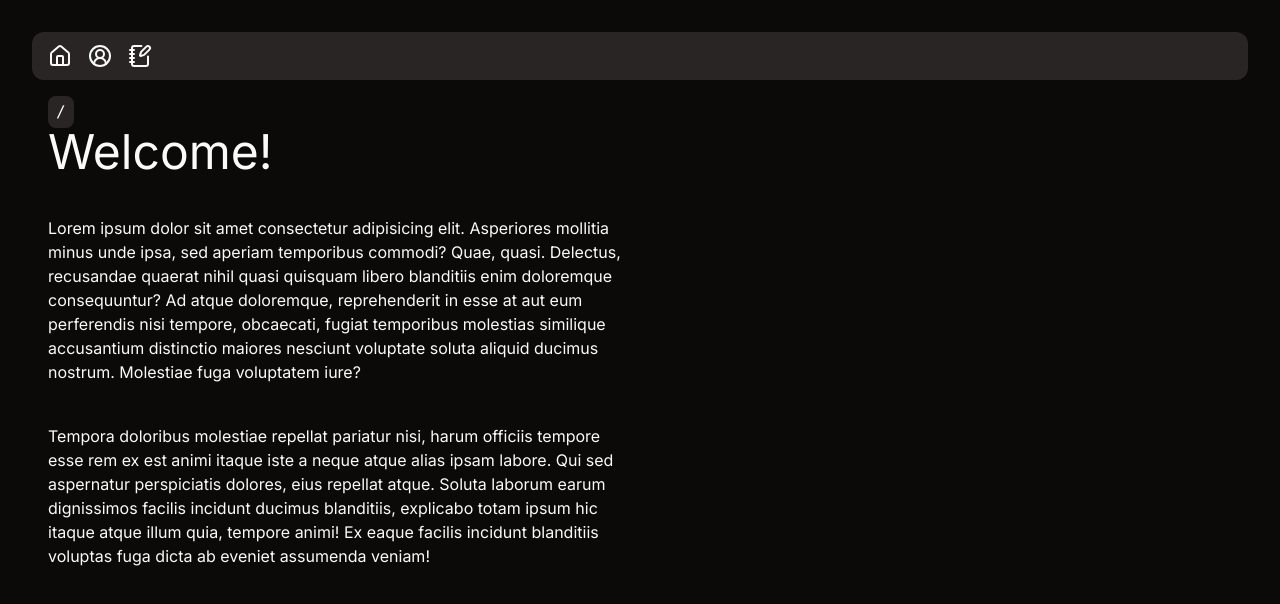
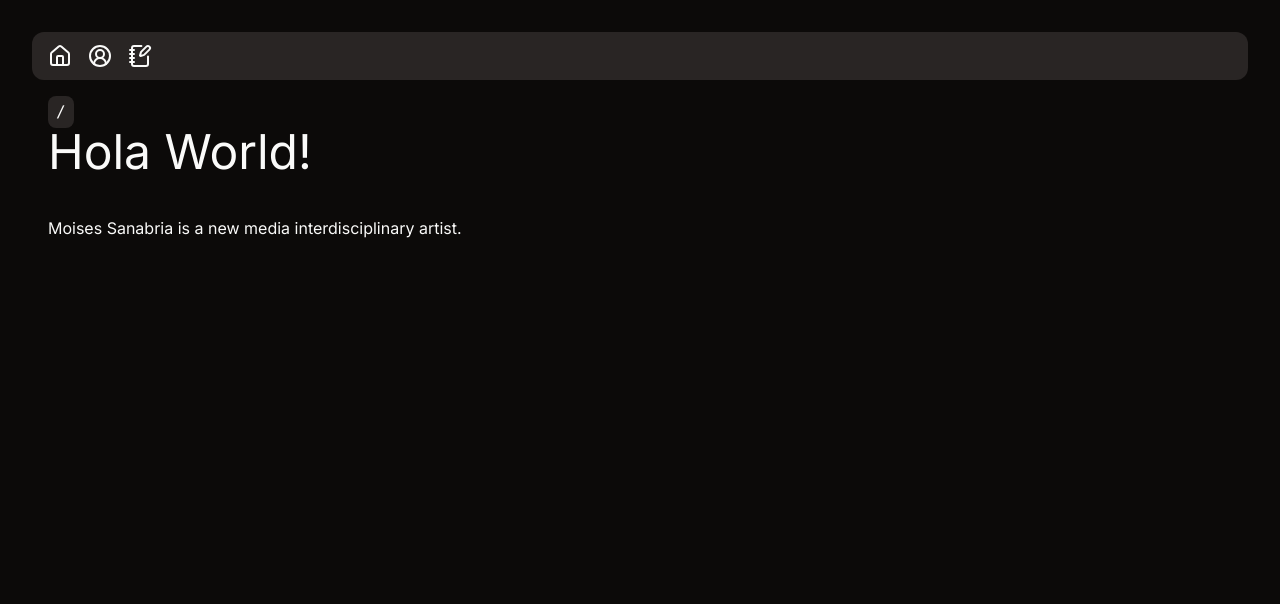
Before and after one commit to moisestech/moises, a Next.js app: page / in a window 1280 px wide. Shown: the top 604 px of the page. Built offline with nearby package versions, Linux system fonts and the light colour scheme.

Commit message:
update copy continue testing deployment

```diff
--- a/package.json
+++ b/package.json
@@ -19,7 +19,7 @@
     "tailwindcss-animate": "^1.0.7"
   },
   "devDependencies": {
-    "@types/node": "^20",
+    "@types/node": "^20.14.2",
     "@types/react": "^18",
     "@types/react-dom": "^18",
     "eslint": "^8",
--- a/src/app/about/page.tsx
+++ b/src/app/about/page.tsx
@@ -2,19 +2,12 @@ export default async function About() {
     return (
         <div className="flex flex-col gap-10">
             <h1 className="text-5xl">About</h1>
-            <p className="w-1/2">Lorem ipsum dolor sit amet consectetur adipisicing elit. Asperiores mollitia minus unde ipsa, sed aperiam temporibus commodi? Quae, quasi. Delectus, recusandae quaerat nihil quasi quisquam libero blanditiis enim doloremque consequuntur?
-                Ad atque doloremque, reprehenderit in esse at aut eum perferendis nisi tempore, obcaecati, fugiat temporibus molestias similique accusantium distinctio maiores nesciunt voluptate soluta aliquid ducimus nostrum. Molestiae fuga voluptatem iure?
+            <h2>Moises Sanabria</h2>
+            <p className="w-1/2">
+                Venezuelan-born, Miami-based Moises Sanabria is an interdisciplinary artist whose work extends dialectics of machine philosophy alongside trends in memetics and branding through the context of networked social-media life. Moises' work is philosophical and political, joining academic aesthetics with internet meme cultures. His practice is deeply entangled with digital newness, live-streaming, new media, machine learning, and installation to connect science advancement with art further.
             </p>
             <p className="w-1/2">
-                Tempora doloribus molestiae repellat pariatur nisi, harum officiis tempore esse rem ex est animi itaque iste a neque atque alias ipsam labore. Qui sed aspernatur perspiciatis dolores, eius repellat atque.
-                Soluta laborum earum dignissimos facilis incidunt ducimus blanditiis, explicabo totam ipsum hic itaque atque illum quia, tempore animi! Ex eaque facilis incidunt blanditiis voluptas fuga dicta ab eveniet assumenda veniam!
-            </p>
-            <p className="w-1/2">Lorem ipsum dolor sit amet consectetur adipisicing elit. Asperiores mollitia minus unde ipsa, sed aperiam temporibus commodi? Quae, quasi. Delectus, recusandae quaerat nihil quasi quisquam libero blanditiis enim doloremque consequuntur?
-                Ad atque doloremque, reprehenderit in esse at aut eum perferendis nisi tempore, obcaecati, fugiat temporibus molestias similique accusantium distinctio maiores nesciunt voluptate soluta aliquid ducimus nostrum. Molestiae fuga voluptatem iure?
-            </p>
-            <p className="w-1/2">
-                Tempora doloribus molestiae repellat pariatur nisi, harum officiis tempore esse rem ex est animi itaque iste a neque atque alias ipsam labore. Qui sed aspernatur perspiciatis dolores, eius repellat atque.
-                Soluta laborum earum dignissimos facilis incidunt ducimus blanditiis, explicabo totam ipsum hic itaque atque illum quia, tempore animi! Ex eaque facilis incidunt blanditiis voluptas fuga dicta ab eveniet assumenda veniam!
+                Moises co-founded the new artificial intelligence media channel AI24. Previously, he was an active member of the digital art collective ART404 (Artnotfound) from 2011 to 2019, which he co-founded. Moises attended the School of Poetic Computation and the Cooper Union in New York. He has exhibited at Transmediale 2k+12, Hause Der Kulturen Der Welt (Berlin), Institute of Contemporary Art Miami, Bikini Wax Gallery (Mexico City), Kunsthalle Giessen (Berlin), and has participated in group shows internationally. In addition, he has been featured in Rhizome and The Miami Rail.
             </p>
         </div>
     )
--- a/src/app/contact/page.tsx
+++ b/src/app/contact/page.tsx
@@ -2,9 +2,7 @@ export default async function Contact() {
     return (
         <div className="flex flex-col gap-10">
             <h1 className="text-5xl">Contact</h1>
-            <p className="w-1/2">Lorem ipsum dolor sit amet consectetur adipisicing elit. Asperiores mollitia minus unde ipsa, sed aperiam temporibus commodi? Quae, quasi. Delectus, recusandae quaerat nihil quasi quisquam libero blanditiis enim doloremque consequuntur?
-                Ad atque doloremque, reprehenderit in esse at aut eum perferendis nisi tempore, obcaecati, fugiat temporibus molestias similique accusantium distinctio maiores nesciunt voluptate soluta aliquid ducimus nostrum. Molestiae fuga voluptatem iure?
-            </p>
+            <p className="w-1/2">moises.tech</p>
         </div>
     )
 }
--- a/src/app/page.tsx
+++ b/src/app/page.tsx
@@ -2,13 +2,8 @@ export default async function Home() {
 
   return (
     <div className="flex flex-col gap-10">
-      <h1 className="text-5xl">Welcome!</h1>
-      <p className="w-1/2">Lorem ipsum dolor sit amet consectetur adipisicing elit. Asperiores mollitia minus unde ipsa, sed aperiam temporibus commodi? Quae, quasi. Delectus, recusandae quaerat nihil quasi quisquam libero blanditiis enim doloremque consequuntur?
-        Ad atque doloremque, reprehenderit in esse at aut eum perferendis nisi tempore, obcaecati, fugiat temporibus molestias similique accusantium distinctio maiores nesciunt voluptate soluta aliquid ducimus nostrum. Molestiae fuga voluptatem iure?
-      </p>
-      <p className="w-1/2">
-        Tempora doloribus molestiae repellat pariatur nisi, harum officiis tempore esse rem ex est animi itaque iste a neque atque alias ipsam labore. Qui sed aspernatur perspiciatis dolores, eius repellat atque.
-        Soluta laborum earum dignissimos facilis incidunt ducimus blanditiis, explicabo totam ipsum hic itaque atque illum quia, tempore animi! Ex eaque facilis incidunt blanditiis voluptas fuga dicta ab eveniet assumenda veniam!</p>
+      <h1 className="text-5xl">Hola World!</h1>
+      <p className="w-1/2">Moises Sanabria is a new media interdisciplinary artist.</p>
     </div>
   )
 }
```
Also changed, not shown: .yarnrc.yml (added), 2 other files (tests, documents, lock files or other folders).
